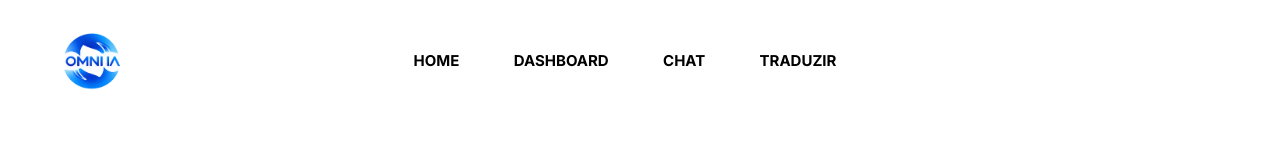
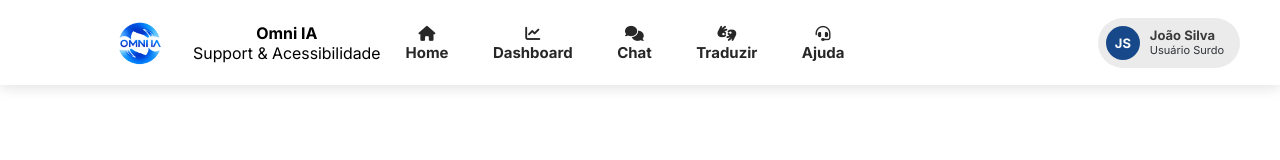
Before and after one commit to OmnIASupport/omni_ia_support, a plain HTML site: page index.html in a window 1280 px wide. Drawn offline with Linux system fonts and the light colour scheme.

Commit message:
Add files via upload

```diff
--- a/index.html
+++ b/index.html
@@ -9,20 +9,38 @@
     <link rel="stylesheet" href="dashboard.html">
     <link rel="stylesheet" href="chat.html">
     <link rel="stylesheet" href="traduzir.html">
+    <link rel="stylesheet" href="https://cdnjs.cloudflare.com/ajax/libs/font-awesome/6.5.1/css/all.min.css">
     <meta name="viewport" content="width=device-width, initial-scale=1">
 </head>
 <body>
     <header>
     <nav class="container">
-        <button style="margin-right: 30px;"><strong>HOME</strong></button>
-        <a href="dashboard.html"><button style="margin-right: 30px;"><strong>DASHBOARD</strong></button></a>
-        <a href="chat.html"><button style="margin-right: 30px;"><strong>CHAT</strong></button></a>
-        <a href="traduzir.html"><button style="margin-right: 30px;"><strong>TRADUZIR</strong></button></a>
+        <button style="margin-right: 30px;"><i class="fa-solid fa-house"></i><br><strong>Home</strong></button>
+        <a href="dashboard.html"><button style="margin-right: 30px;"><i class="fa-solid fa-chart-line mr-1"></i><br><strong>Dashboard</strong></button></a>
+        <a href="chat.html"><button style="margin-right: 30px;"><i class="fa-solid fa-comments"></i><br><strong>Chat</strong></button></a>
+        <a href="traduzir.html"><button style="margin-right: 30px;"><i class="fa-solid fa-hands-asl-interpreting mr-1"></i><br><strong>Traduzir</strong></button></a>
+        <a href=""><button style="margin-right: 30px;"><i class="fa-solid fa-headset mr-1"></i><br><strong>Ajuda</strong></button></a>
     </nav>
 
-    <div class="logo-container">
-        <img src="logo.png" alt="Omni IA Support logo" class="logo-img">
+
+<div class="logo-container">
+    <img src="logo.png" alt="Omni IA Support logo" class="logo-img">
+
+    <div class="logo-text">
+        <strong>Omni IA</strong> <br>
+        <span>Support & Acessibilidade</span>
     </div>
+</div>
+
+
+     <!-- Login / usuário (coluna da direita do header) -->
+     <a href="" class="user-pill">
+        <span class="avatar">JS</span>
+        <span class="user-info">
+            <strong class="user-name">João Silva</strong>
+            <small class="user-role">Usuário Surdo</small>
+        </span>
+    </a>
 </header>
 </body>
 </html>
--- a/style.css
+++ b/style.css
@@ -27,7 +27,6 @@ header {
     background-color: #ffffff;
     color: #000000;
     box-sizing: border-box;
-    padding: 10px 40px;
     /* NOVO: troca de flex para grid, com 3 colunas */
     display: grid;
      /* NOVO: cria 3 colunas —
@@ -44,6 +43,9 @@ header {
        não faz sentido junto com grid aqui, causava conflito */
     /* REMOVIDO: flex-direction: row-reverse; → também era do flex antigo,
        grid ignora essa propriedade, então só ficava "sujando" o código */
+
+       /* SOMBRA: deslocamento-x | deslocamento-y | desfoque | cor */
+    box-shadow: 0 4px 12px rgba(0, 0, 0, 0.1);
 }
 
 h1 {
@@ -59,7 +61,8 @@ main {
 /* NOVO: define em qual coluna do grid a logo fica */
 .logo-container {
   grid-column: 1; /* logo vai na 1ª coluna (esquerda) */
-  justify-self: start;/* alinha a logo no início da coluna (bem à esquerda) */
+  justify-self: end;/* alinha a logo no início da coluna (bem à esquerda) */
+  margin-right: 20px;
   display: flex;
   align-items: center;
   gap: 10px;
@@ -73,8 +76,8 @@ nav.container {
 }
 
 .logo-img {
-  max-height: 60px;
-  height: 60px;
+  max-height: 45px;
+  height: 45px;
   display: flex;
   padding: 20px;
 }
@@ -82,19 +85,71 @@ nav.container {
 button {
     font-family: inter, sans-serif;
     font-weight: 400;
-    padding: 10px;
+    padding: 5px;
     align-items: center;
-    border-radius: 20px;
+    border-radius: 6px;
     background-color: transparent;
     font-size: 15px; /*tamanho da fonte*/
     cursor: pointer; /*muda o cursor*/
     border:  transparent;
-    transition: background-color 0.7s ease;/*define o tempo da transição */
-    color: #000000;
+    transition: background-color 0.3s ease;/*define o tempo da transição */
+    color: #272727;
 }
 
 button:hover {  /*hover mudar o visual do elemento ao passar o mouse em cima*/
-    color: #ffffff; /*muda a cor da palavra ao passar o cursor em cima*/
-    background-color: #003E6B;
-    border-radius: 20px;
+    color: #000000; /*muda a cor da palavra ao passar o cursor em cima*/
+    background: rgba(35, 112, 184, 0.151);
+    border: solid rgba(35, 112, 184, 0.397) 1px;
+    border-radius: 6px;
 }
+
+/* ===== Login / usuário (canto direito do header) ===== */
+.user-pill {
+    grid-column: 3;          /* 3ª coluna do grid (a que estava vazia) */
+    grid-row: 1;
+    justify-self: end;       /* encosta na direita */
+    display: flex;
+    align-items: center;
+    gap: 10px;
+    padding: 8px 16px 8px 8px;
+    border-radius: 999px;    /* formato de pílula */
+    background-color: #cac9c95e;
+    text-decoration: none;
+    transition: background-color 0.3s ease;
+    margin-right: 40px;
+
+}
+
+.user-pill:hover {
+    background-color: #a1a0a093;
+}
+
+.avatar {
+    width: 34px;
+    height: 34px;
+    border-radius: 50%;      /* círculo */
+    background-color: #17498a;
+    color: #ffffff;
+    font-size: 13px;
+    font-weight: 700;
+    display: flex;
+    align-items: center;
+    justify-content: center;
+}
+
+.user-info {
+    display: flex;
+    flex-direction: column;
+    text-align: left;
+    line-height: 1.2;
+}
+
+.user-name {
+    font-size: 13px;
+    color: #3b3b3b;
+}
+
+.user-role {
+    font-size: 11px;
+    color: #2f3238;
+}
```
Also changed, not shown: omni_ia_support-gemini.html (+3 -2 lines).
